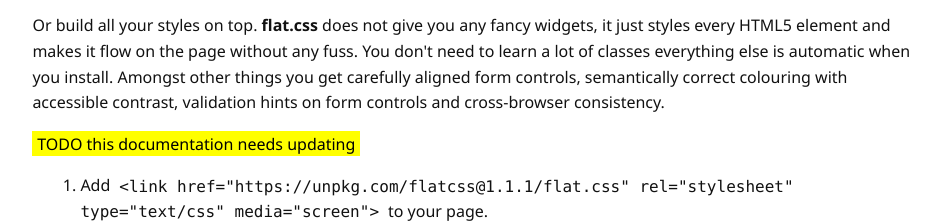
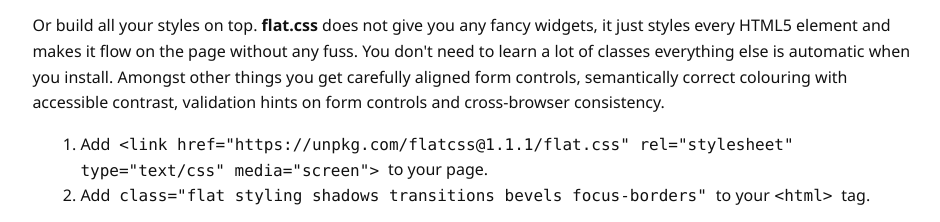
Before and after one commit to areve/flatcss2, a website built with Vite: page index.html in a window 1280 px wide. Shown: the part 215-437 px from the top of the page, without its empty margins (166-1106 px from the left). Built offline with nearby package versions, Linux system fonts and the light colour scheme.

Commit message:
remove TODO

```diff
--- a/index.html
+++ b/index.html
@@ -45,7 +45,6 @@
         colouring with accessible contrast, validation hints on form controls
         and cross-browser consistency.
       </p>
-      <mark>TODO this documentation needs updating</mark>
       <ol>
         <li>
           Add
```
